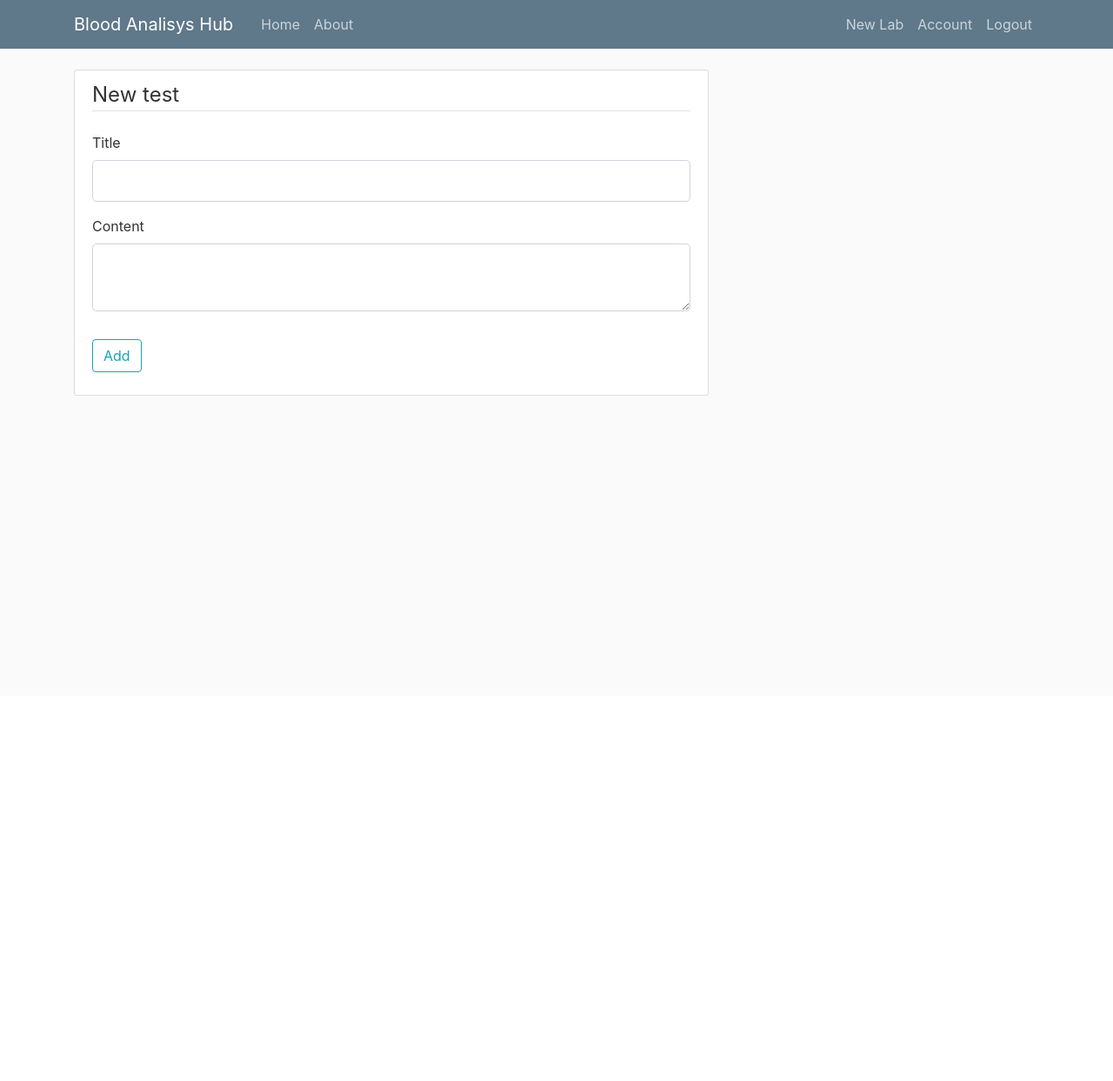
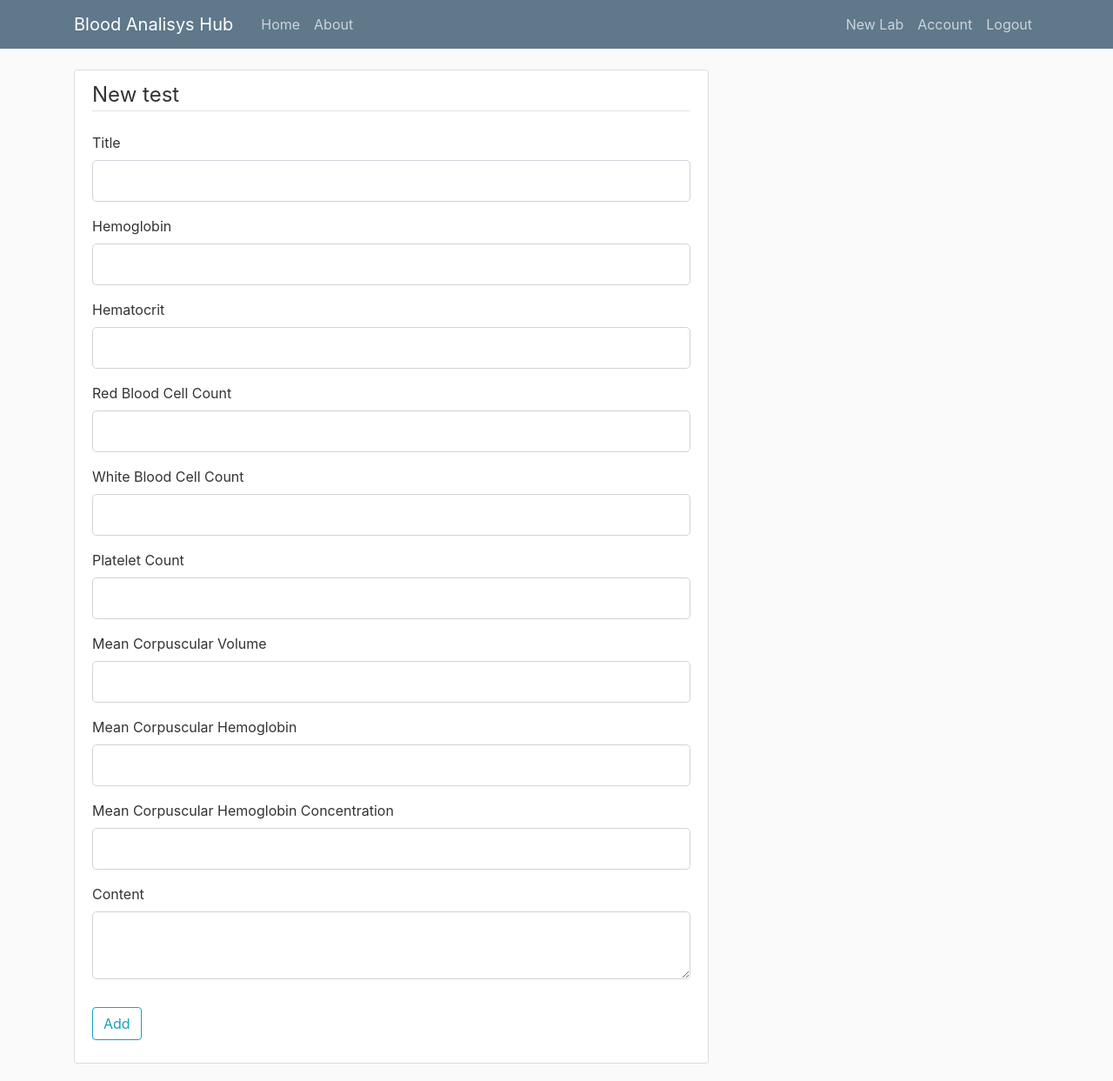
Before and after one commit to Connoisseur01/BloodAnalysis_Hub, a Flask app: page /new in a window 1280 px wide. Shown: the whole page at 87% size. Before the commit the page ends 455 px from the top, so only its background shows below. Run offline with Flask 3, Linux system fonts and the light colour scheme; the visitor is signed in with stand-in values (Sample User, id 1); some libraries are stand-ins or nearby versions.

Commit message:
Add complete blood count to tests

```diff
--- a/blood_analysis_hub/models.py
+++ b/blood_analysis_hub/models.py
@@ -23,6 +23,14 @@ class Test(db.Model):
     title = db.Column(db.String(100), nullable=False)
     date_posted = db.Column(db.DateTime, nullable=False, default=datetime.utcnow)
     content = db.Column(db.Text, nullable=False)
+    hb = db.Column(db.Integer)
+    hct = db.Column(db.Integer)
+    rbc = db.Column(db.Integer)
+    wbc = db.Column(db.Integer)
+    pc = db.Column(db.Integer)
+    mcv = db.Column(db.Integer)
+    mch = db.Column(db.Integer)
+    mchc = db.Column(db.Integer)
     user_id = db.Column(db.Integer, db.ForeignKey('user.id'), nullable=False)
 
     def __repr__(self):
--- a/blood_analysis_hub/templates/create_test.html
+++ b/blood_analysis_hub/templates/create_test.html
@@ -10,6 +10,38 @@
                     {{ form.title(class="form-control form-control-lg") }}
                 </div>
                 <div class="form-group">
+                    {{ form.hb.label(class="form-control-label") }}
+                    {{ form.hb(class="form-control form-control-lg") }}
+                </div>
+                <div class="form-group">
+                    {{ form.hct.label(class="form-control-label") }}
+                    {{ form.hct(class="form-control form-control-lg") }}
+                </div>
+                <div class="form-group">
+                    {{ form.rbc.label(class="form-control-label") }}
+                    {{ form.rbc(class="form-control form-control-lg") }}
+                </div>
+                <div class="form-group">
+                    {{ form.wbc.label(class="form-control-label") }}
+                    {{ form.wbc(class="form-control form-control-lg") }}
+                </div>
+                <div class="form-group">
+                    {{ form.pc.label(class="form-control-label") }}
+                    {{ form.pc(class="form-control form-control-lg") }}
+                </div>
+                <div class="form-group">
+                    {{ form.mcv.label(class="form-control-label") }}
+                    {{ form.mcv(class="form-control form-control-lg") }}
+                </div>
+                <div class="form-group">
+                    {{ form.mch.label(class="form-control-label") }}
+                    {{ form.mch(class="form-control form-control-lg") }}
+                </div>
+                <div class="form-group">
+                    {{ form.mchc.label(class="form-control-label") }}
+                    {{ form.mchc(class="form-control form-control-lg") }}
+                </div>
+                <div class="form-group">
                     {{ form.content.label(class="form-control-label") }}
                     {{ form.content(class="form-control form-control-lg") }}
                 </div>
--- a/blood_analysis_hub/tests/forms.py
+++ b/blood_analysis_hub/tests/forms.py
@@ -1,8 +1,16 @@
 from flask_wtf import FlaskForm
-from wtforms import StringField, TextAreaField, SubmitField
+from wtforms import StringField, TextAreaField, SubmitField, IntegerField
 from wtforms.validators import DataRequired
 
 class TestForm(FlaskForm):
     title = StringField('Title', validators=[DataRequired()])
+    hb = IntegerField('Hemoglobin', validators=[DataRequired()])
+    hct = IntegerField('Hematocrit', validators=[DataRequired()])
+    rbc = IntegerField('Red Blood Cell Count', validators=[DataRequired()])
+    wbc = IntegerField('White Blood Cell Count', validators=[DataRequired()])
+    pc = IntegerField('Platelet Count', validators=[DataRequired()])
+    mcv = IntegerField('Mean Corpuscular Volume', validators=[DataRequired()])
+    mch = IntegerField('Mean Corpuscular Hemoglobin', validators=[DataRequired()])
+    mchc = IntegerField('Mean Corpuscular Hemoglobin Concentration', validators=[DataRequired()])
     content = TextAreaField('Content', validators=[DataRequired()])
     submit = SubmitField('Add')
--- a/blood_analysis_hub/tests/routes.py
+++ b/blood_analysis_hub/tests/routes.py
@@ -3,6 +3,7 @@ from blood_analysis_hub import db
 from blood_analysis_hub.tests.forms import TestForm
 from blood_analysis_hub.models import Test
 from flask_login import current_user, login_required
+
 
 tests = Blueprint('tests', __name__)
 
@@ -11,12 +12,14 @@ tests = Blueprint('tests', __name__)
 def new_test():
     form = TestForm()
     if form.validate_on_submit():
-        test = Test(title = form.title.data, content=form.content.data, author=current_user)
+        test = Test(title = form.title.data, content=form.content.data, author=current_user,
+                    hb=form.hb.data, hct=form.hct.data, rbc=form.rbc.data,
+                    wbc=form.wbc.data, pc=form.pc.data, mcv=form.mcv.data, mchc=form.mchc.data)
         db.session.add(test)
         db.session.commit()
         flash('Your test has been added', 'success')
         return redirect(url_for('main.home'))
-    return render_template('create_test.html', title='New Lab', form=form, legend='New test')
+    return render_template('create_test.html', title='New Test', form=form, legend='New test')
 
 @tests.route("/test/<int:test_id>")
 def test(test_id):
@@ -32,14 +35,30 @@ def update_test(test_id):
     form = TestForm()
     if form.validate_on_submit():
         test.title = form.title.data
+        test.hb = form.hb.data
+        test.hct = form.hct.data
+        test.rbc = form.rbc.data
+        test.wbc = form.wbc.data
+        test.pc = form.pc.data
+        test.mcv = form.mcv.data
+        test.mch = form.mch.data
+        test.mchc = form.mchc.data
         test.content = form.content.data
         db.session.commit()
         flash('successfully updated!', 'success')
         return redirect(url_for('tests.test', test_id=test.id))
     elif request.method == 'GET':
         form.title.data = test.title
+        form.hb.data = test.hb
+        form.hct.data = test.hct
+        form.rbc.data = test.rbc
+        form.wbc.data = test.wbc
+        form.pc.data = test.pc
+        form.mcv.data = test.mcv
+        form.mch.data = test.mch
+        form.mchc.data = test.mchc
         form.content.data = test.content
-    return render_template('create_test.html', title='Update Lab',
+    return render_template('create_test.html', title='Update Test',
                            form=form, legend='Update test')
 
 @tests.route("/test/<int:test_id>/delete", methods=['GET', 'POST'])
```
Also changed, not shown: blood_analysis_hub/templates/test.html (+10 -0 lines).
